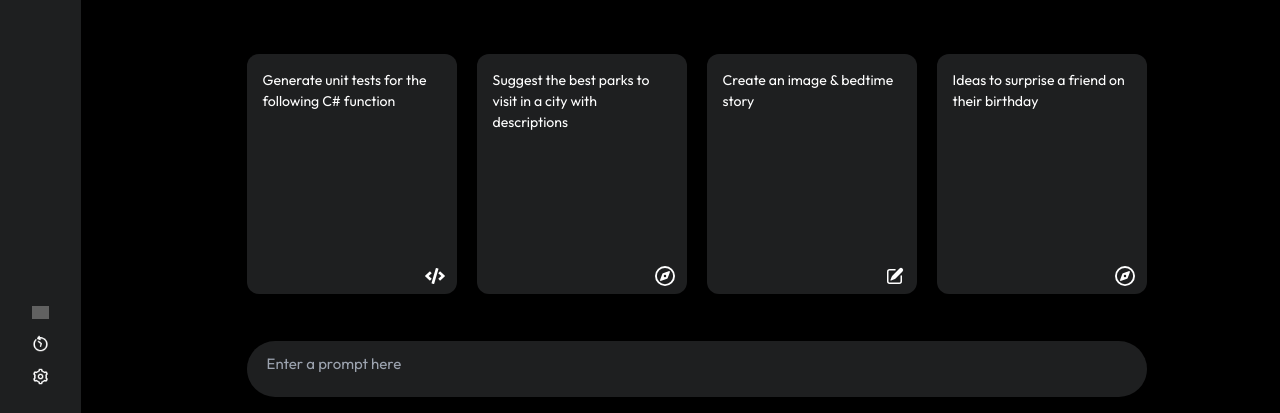
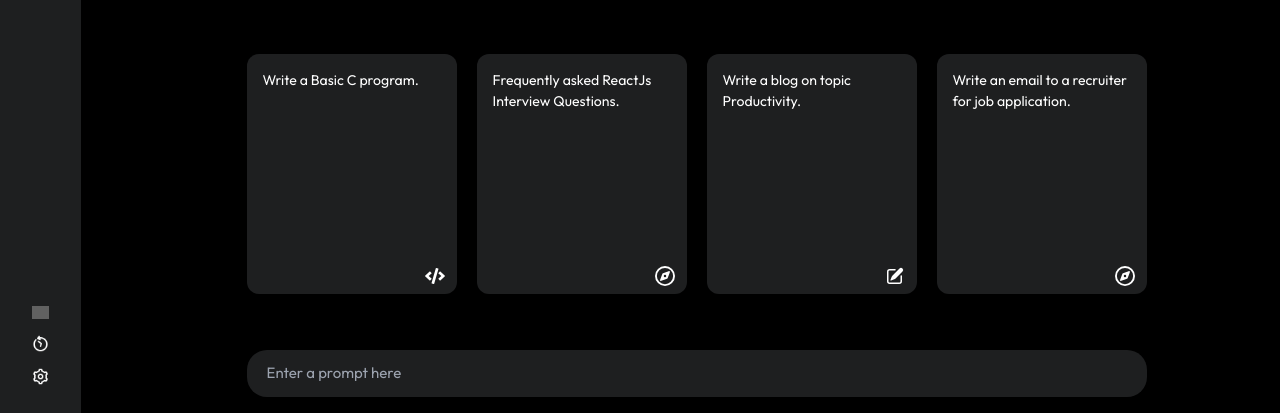
Before and after one commit to M-K-07/google-gemini-clone, a React (Vite) app: page / in a window 1280 px wide. Shown: the part 387-800 px from the top of the page. Built offline with nearby package versions, Linux system fonts and the light colour scheme; no server answers; grey boxes are pictures that could not be loaded.

Commit message:
Updated Response and Input functionality

```diff
--- a/src/components/Home.jsx
+++ b/src/components/Home.jsx
@@ -1,12 +1,34 @@
 import Navbar from "./Navbar";
 import { IoSend } from "react-icons/io5";
 import recommended from "../constants/Constants";
-import { useContext } from "react";
+import { useContext, useEffect, useRef } from "react";
 import { AIContext } from "../context/Context";
 import Response from "./Response";
 
 const Home = ({ istoggle, setIstoggle }) => {
   const { input, setInput, showResult, gemini } = useContext(AIContext);
+  const textareaRef = useRef(null);
+
+    useEffect(() => {
+      const textarea = textareaRef.current;
+      if (textarea) {
+        const scrollPosition = textarea.scrollTop;
+
+        textarea.style.height = "auto";
+        const newHeight = Math.min(textarea.scrollHeight, 200);
+        textarea.style.height = `${newHeight}px`;
+        textarea.style.borderRadius = "20px"
+
+        if (textarea.scrollHeight > 200) {
+          textarea.style.overflowY = "auto";
+          textarea.style.borderRadius = "10px"
+        } else {
+          textarea.style.overflowY = "hidden";
+        }
+
+        textarea.scrollTop = scrollPosition;
+      }
+    }, [input]);
 
   return (
     <div className="bg-black w-full h-screen text-white px-5 pt-5 relative overflow-hidden">
@@ -49,20 +71,25 @@ const Home = ({ istoggle, setIstoggle }) => {
         </div>
       )}
 
-      <div className="inp lg:mx-4 w-5/6 md:w-8/12 lg:w-fit overflow-hidden justify-center absolute lg:bottom-4 bottom-[9vh] left-1/2 -translate-x-1/2 flex items-center">
+      <div
+        id="inp-div"
+        className="inp lg:mx-4 w-5/6 md:w-8/12 lg:w-fit overflow-hidden justify-center absolute lg:bottom-4 bottom-[9vh] left-1/2 -translate-x-1/2 flex items-center"
+      >
         <textarea
-          type="text"
+          ref={textareaRef}
           onChange={(e) => setInput(e.target.value)}
           value={input}
-          className="bg-[#1E1F20] outline-none relative lg:h-[7vh] h-[40px] resize-none text-ellipsis overflow-auto rounded-full lg:text-[15px] text-[12px] lg:w-[900px] w-[500px] py-3 px-5"
+          className="bg-[#1E1F20] z-10 outline-none relative lg:h-auto h-auto resize-none text-ellipsis overflow-hidden rounded-full lg:text-[15px] text-[12px] lg:w-[900px] w-[500px] py-3 pl-5 pr-[70px] transition-all ease-in-out"
           placeholder="Enter a prompt here"
+          aria-label="Enter a prompt here"
+          rows="1"
         />
-        {input.length>0 &&
-        <IoSend
-          onClick={gemini}
-          className="text-white absolute right-5 flex items-center justify-center rounded-full lg:w-[40px] w-[30px] lg:text-[20px] text-[15px] cursor-pointer"
-        />
-        }
+        {input.length > 0 && (
+          <IoSend
+            onClick={gemini}
+            className="text-white absolute bottom-3 z-10 right-5 flex items-center justify-center rounded-full lg:w-[40px] w-[30px] lg:text-[20px] text-[15px] cursor-pointer"
+          />
+        )}
       </div>
     </div>
   );
--- a/src/components/Response.jsx
+++ b/src/components/Response.jsx
@@ -49,15 +49,11 @@ const Response = () => {
     }
   }, [result]);
 
-  useEffect(() => {
-    bottomRef.current?.scrollIntoView({ behavior: 'smooth' });
-  }, [htmlContent]);
-
   return (
     <div className="display-res lg:max-h-[80vh] max-h-[77vh] overflow-y-scroll">
       <div className="user-inp flex lg:mx-36 mx-4 lg:mt-16 mt-8 items-start justify-start gap-3 lg:gap-5">
         <FaUserCircle className="w-8 h-8  text-3xl lg:text-2xl" />
-        <p className="text-white bg-zinc-800 p-4 lg:rounded-2xl rounded-2xl w-[400px] lg:w-fit md:w-fit text-[13px] whitespace-pre-wrap lg:text-[15px]">
+        <p className="text-white bg-zinc-800 p-4 lg:rounded-2xl rounded-2xl w-[400px] lg:w-fit md:w-fit text-[13px] whitespace-pre-wrap lg:text-[17px]">
           {displayInput}
         </p>
       </div>
@@ -72,13 +68,12 @@ const Response = () => {
         </div>
         {!loading && (
           <div
-            className="prose prose-invert text-zinc-400 max-w-[70vw] lg:w-[65vw] text-sm lg:text-lg whitespace-no-wrap"
+            className="prose prose-invert text-zinc-400 max-w-[70vw] lg:w-[65vw]  text-sm lg:text-lg whitespace-no-wrap"
             dangerouslySetInnerHTML={{ __html: htmlContent }}
           />
         )}
       </div>
 
-      <div ref={bottomRef} />
     </div>
   );
 };
--- a/src/constants/Constants.jsx
+++ b/src/constants/Constants.jsx
@@ -4,10 +4,10 @@ import { HiMiniPencilSquare } from "react-icons/hi2";
 
 const recommended = {
     prompts: [
-        "Generate unit tests for the following C# function",
-        "Suggest the best parks to visit in a city with descriptions",
-        "Create an image & bedtime story",
-        "Ideas to surprise a friend on their birthday"
+        "Write a Basic C program.",
+        "Frequently asked ReactJs Interview Questions. ",
+        "Write a blog on topic Productivity.",
+        "Write an email to a recruiter for job application."
     ],
     logos: [
         <FaCode key={1} className="lg:text-xl md:text-[20px] text-[12px] absolute bottom-2 right-3" />,
--- a/src/context/Context.jsx
+++ b/src/context/Context.jsx
@@ -23,6 +23,7 @@ const AIContextProvider = (props) => {
     setShowResult(true);
     setDisplayInput(input);
     const res = await run(input);
+    setInput("");
 
     let newResponse = res.split(" ");
 
@@ -31,8 +32,7 @@ const AIContextProvider = (props) => {
       delayPara(i, next + " ");
     }
 
-    console.log(res);
-    setInput("");
+    // console.log(res);
     setLoading(false);
     setRecentChats((prevChats) => [
       { text: input, response: res },
--- a/src/index.css
+++ b/src/index.css
@@ -9,6 +9,7 @@
 body{
   margin: 0;
   padding: 0;
+  scroll-behavior: smooth;
 }
 .greetings h1:nth-child(1) {
   background: -webkit-linear-gradient(45deg, #4b90ff, #ff5546, #fff, #111);
```
